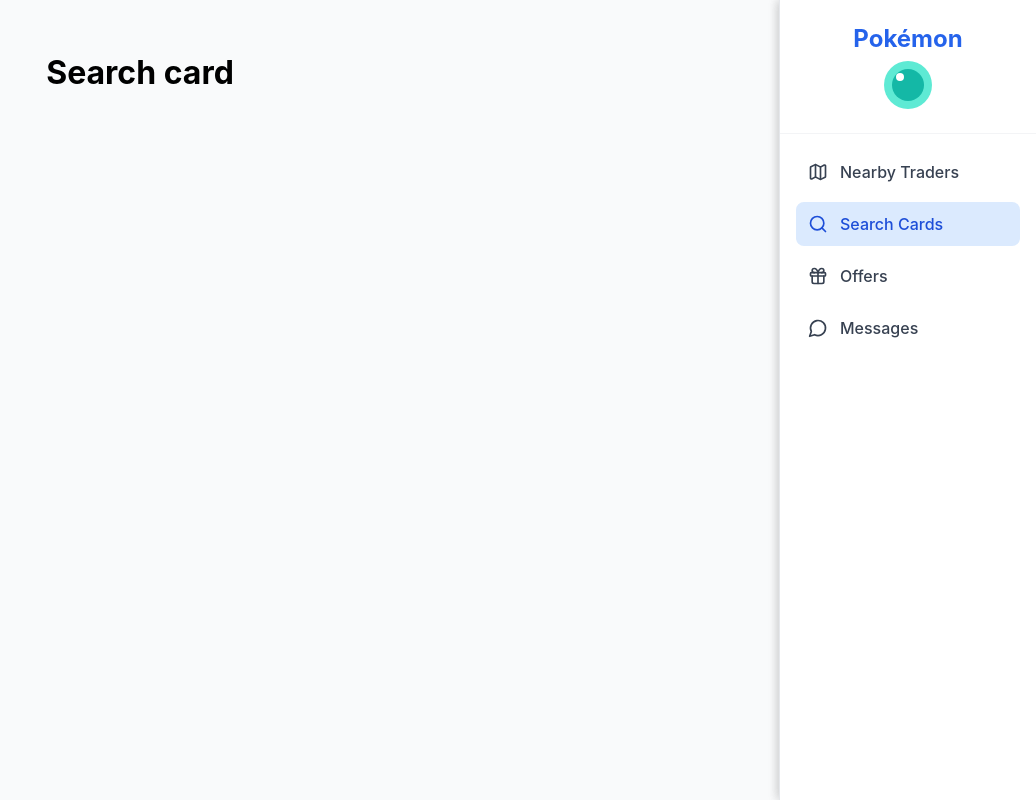
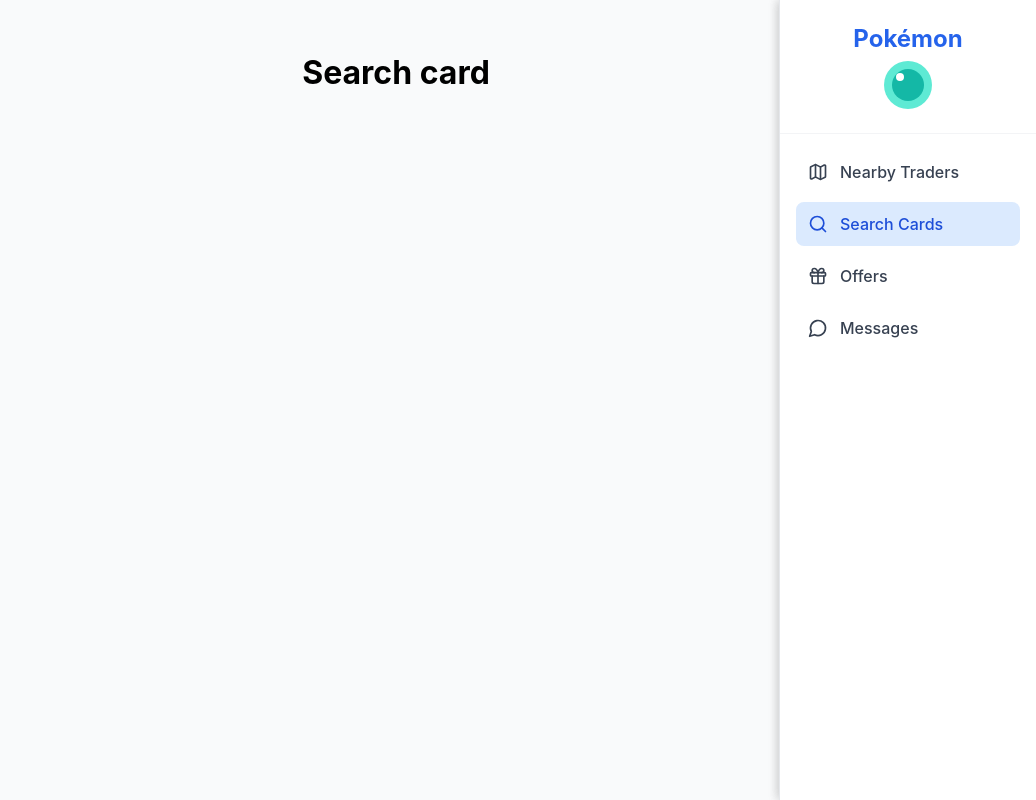
Before and after one commit to RoyVanVu/inf134_pokemon_trader, a React (Create React App) app: page /search-cards in a window 1280 px wide. Shown: the whole page, without its empty margins (244-1280 px from the left). Built offline with nearby package versions, Linux system fonts and the light colour scheme.

Commit message:
commit 1

```diff
--- a/src/pages/Search_card.jsx
+++ b/src/pages/Search_card.jsx
@@ -3,7 +3,7 @@
 
 function Search_card() {
     return (
-    <div style={{ paddingRight: '16rem' }}>
+    <div style={{ paddingLeft: '16rem' }}>
       <h1>Search card</h1>
       <Navbar activeItem="nearby-traders" />
     </div>
```
